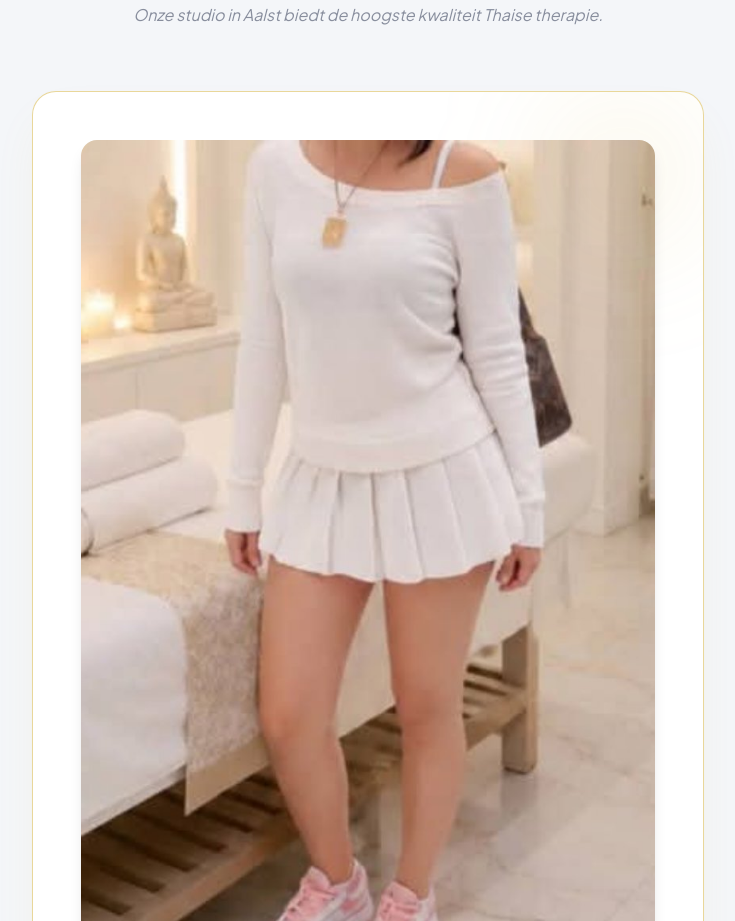
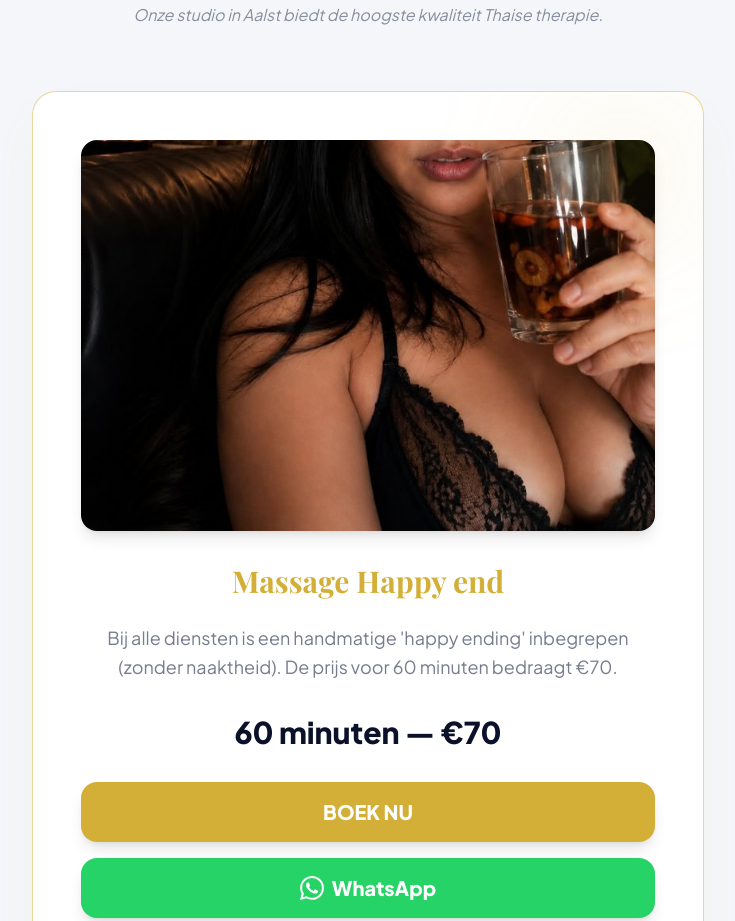
Before and after one commit to anawat34115/Thai-Happy-Massage-in-Aalst, a plain HTML site: page index.html in a window 1280 px wide. Shown: the part 1605-2526 px from the top of the page, without its empty margins (272-1007 px from the left). Drawn offline with nearby package versions, Linux system fonts and the light colour scheme; a web font is replaced by a local one.

Commit message:
Initial commit

```diff
--- a/index.html
+++ b/index.html
@@ -254,7 +254,7 @@
                     <div
                         class="bg-white p-12 rounded-3xl border border-gold-primary/50 shadow-2xl shadow-gold-primary/10 relative overflow-hidden">
                         <div class="absolute top-0 right-0 w-40 h-40 bg-gold-primary/10 rounded-full blur-3xl"></div>
-                        <img src="83dbbc51-c6c5-44ec-934e-e1bbfb5247e1.jpg" alt="Massage by Me - Thaise Massage"
+                        <img src="assets/download.jpg" alt="Massage by Me - Thaise Massage"
                             class="w-full h-auto rounded-2xl mb-8 shadow-lg">
                         <div class="text-center">
                             <h3 class="text-3xl font-serif font-bold text-gold-primary mb-6">Massage Happy end</h3>
@@ -361,7 +361,8 @@
             <div class="max-w-4xl mx-auto px-6">
                 <h2 class="text-5xl md:text-7xl font-serif font-bold text-thai-black mb-8 italic">Wacht niet langer.
                 </h2>
-                <p class="text-thai-black/70 text-xl font-bold mb-12 uppercase tracking-widest">Mottantstraat 2, 9308 Hofstade Aalst
+                <p class="text-thai-black/70 text-xl font-bold mb-12 uppercase tracking-widest">Mottantstraat 2, 9308
+                    Hofstade Aalst
                 </p>
                 <div class="flex flex-col sm:flex-row gap-6 justify-center">
                     <a href="tel:+32472566229"
```
Also changed, not shown: assets/download.jpg (added).
